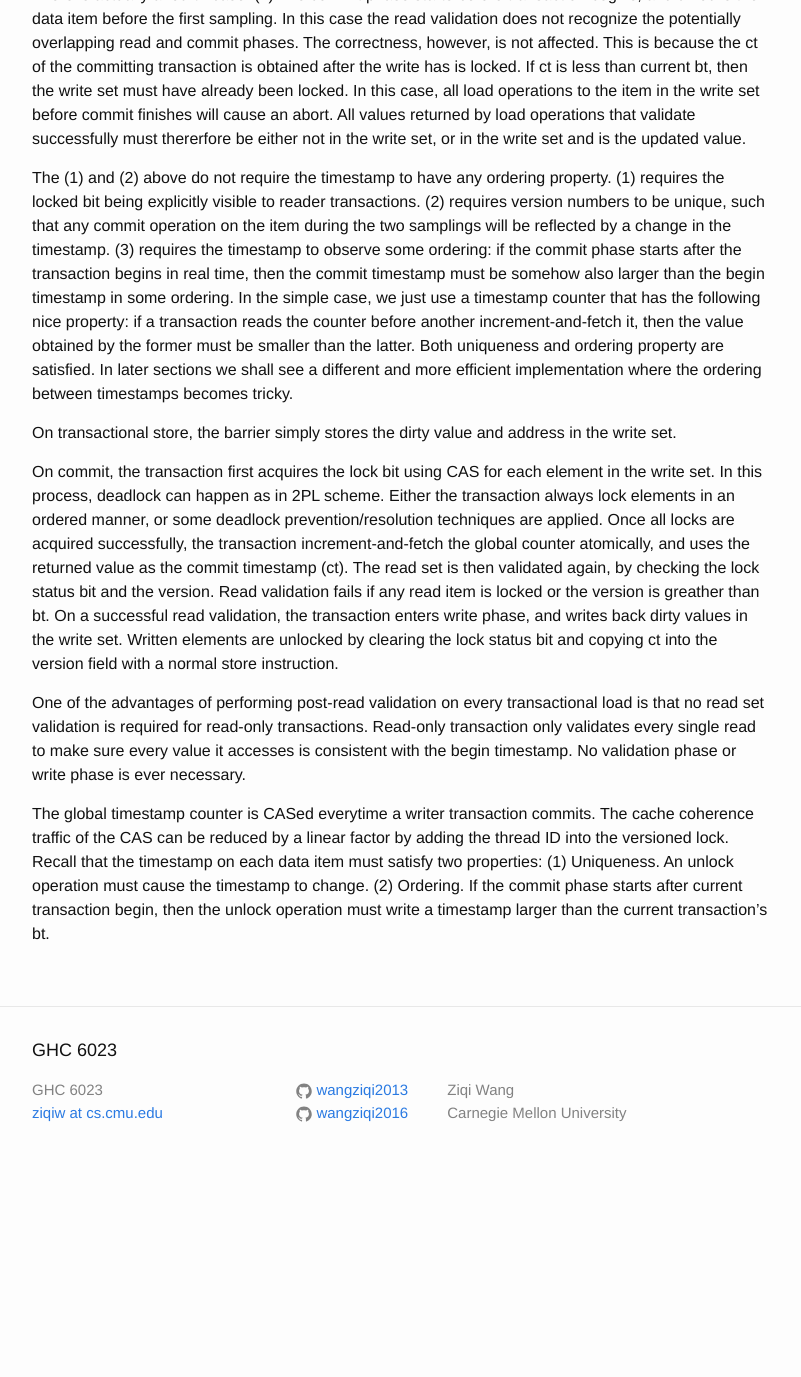
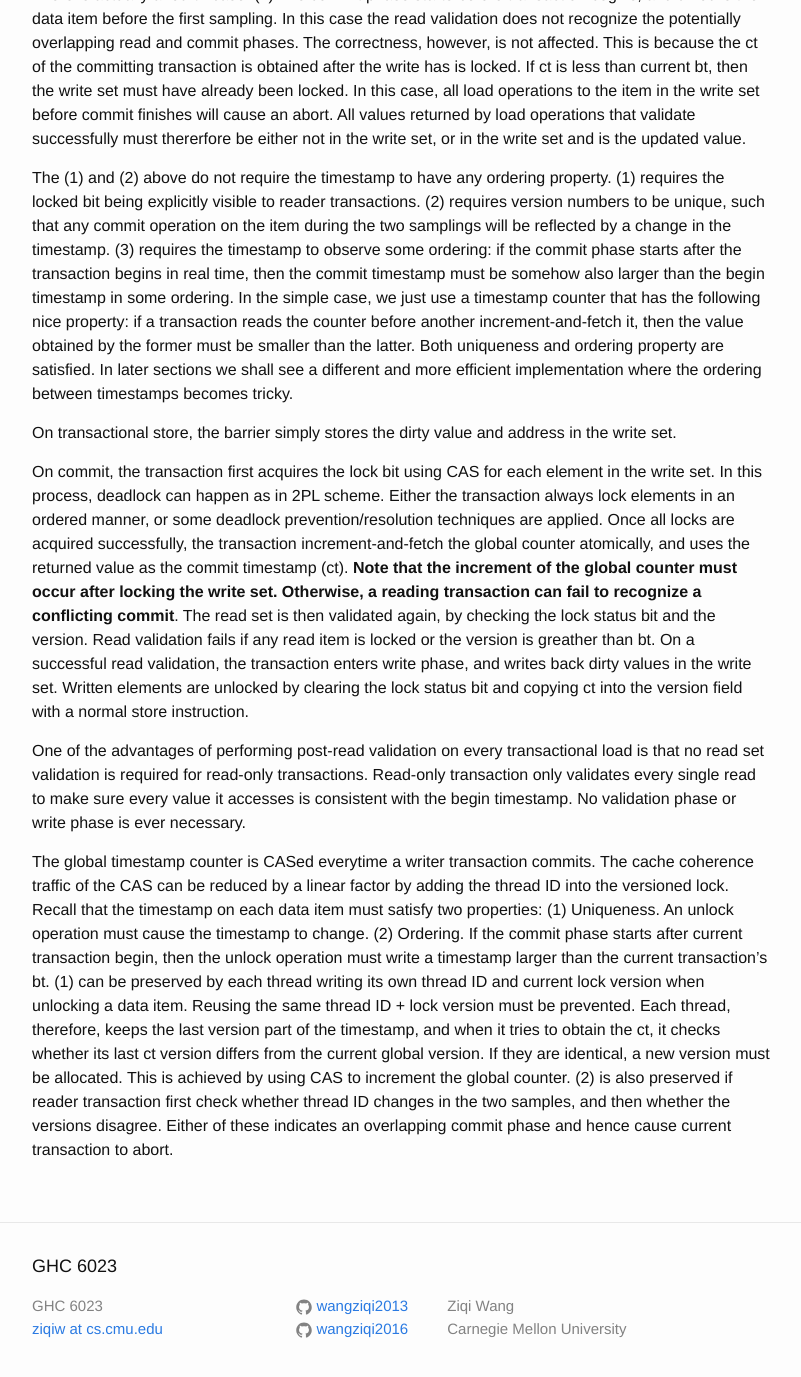
Before and after one commit to wangziqi2013/wangziqi2013.github.io, a Jekyll site: the page built from _posts/2018-03-18-Transactional-Locking-II.markdown, in a window 1280 px wide and 1400 px high, scrolled down 1679 px. Shown: the top 1377 px of the window, without its empty margins (238-1039 px from the left). Built offline with Jekyll 4.4.1, drawn with Linux system fonts in a browser that asks for light colours; before the commit the page ends 2863 px from its top, so only the background shows below that.

Commit message:
Finish scalable timestamp

```diff
--- a/_posts/2018-03-18-Transactional-Locking-II.markdown
+++ b/_posts/2018-03-18-Transactional-Locking-II.markdown
@@ -86,7 +86,9 @@ On commit, the transaction first acquires the lock bit using CAS for each elemen
 In this process, deadlock can happen as in 2PL scheme. Either the transaction always lock elements
 in an ordered manner, or some deadlock prevention/resolution techniques are applied. Once all locks are
 acquired successfully, the transaction increment-and-fetch the global counter atomically, and
-uses the returned value as the commit timestamp (ct). The read set is then validated again, by checking
+uses the returned value as the commit timestamp (ct). **Note that the increment of the global counter
+must occur after locking the write set. Otherwise, a reading transaction can fail to recognize
+a conflicting commit**. The read set is then validated again, by checking
 the lock status bit and the version. Read validation fails if any read item is locked or the version
 is greather than bt. On a successful read validation, the transaction enters write phase, and writes back
 dirty values in the write set. Written elements are unlocked by clearing the lock status bit and copying
@@ -101,4 +103,10 @@ The global timestamp counter is CASed everytime a writer transaction commits. Th
 the CAS can be reduced by a linear factor by adding the thread ID into the versioned lock. Recall that the
 timestamp on each data item must satisfy two properties: (1) Uniqueness. An unlock operation must cause
 the timestamp to change. (2) Ordering. If the commit phase starts after current transaction begin, then the
-unlock operation must write a timestamp larger than the current transaction's bt.
+unlock operation must write a timestamp larger than the current transaction's bt. (1) can be preserved by each thread
+writing its own thread ID and current lock version when unlocking a data item. Reusing the same thread ID + lock version
+must be prevented. Each thread, therefore, keeps the last version part of the timestamp, and when it tries
+to obtain the ct, it checks whether its last ct version differs from the current global version. If they are identical,
+a new version must be allocated. This is achieved by using CAS to increment the global counter. (2) is also preserved if
+reader transaction first check whether thread ID changes in the two samples, and then whether the versions disagree. Either
+of these indicates an overlapping commit phase and hence cause current transaction to abort.
```
